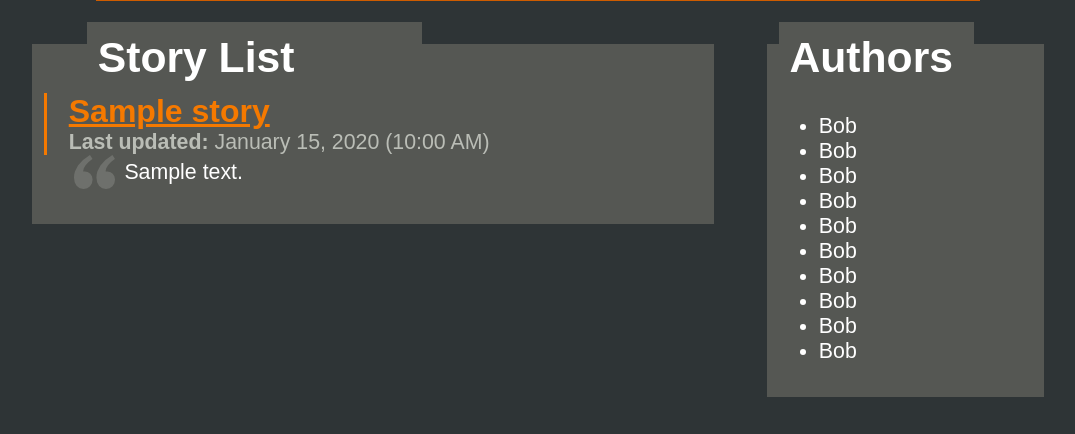
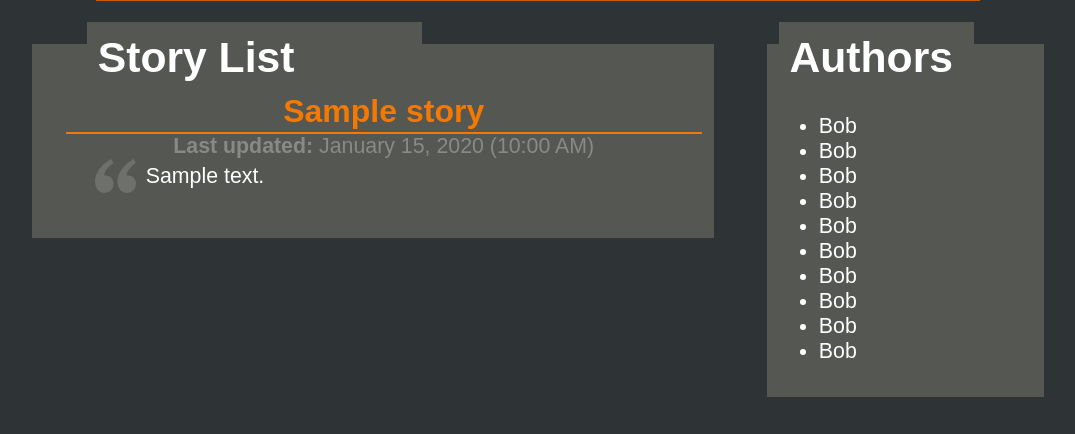
Before and after one commit to gcr/twg, a Django app: template stories/templates/stories/story_list.html in a window 1280 px wide. Shown: the part 348-782 px from the top of the page, without its empty margins (102-1177 px from the left). Run offline with Django 3.2, Linux system fonts and the light colour scheme; the template is opened without the code that fills it: most values are stand-ins (such as "Sample title", 1, 10 or a date in 2020).

Commit message:
Pat's suggestions

```diff
--- a/static/stylesheet.css
+++ b/static/stylesheet.css
@@ -140,27 +140,30 @@ input.openid {
 .story-list {
 /*    width: 70%;*/
 }
-.story-list .story-header {
-    display: inline-block;
-    border-left: solid 3px #f57900;
-    color: #babdb6;
+.story-list .story-entry {
+/*    border-left: solid 3px #f57900;*/
+    color: #888a85;
     padding-left: 1em;
+    text-align: center;
 }
-.story-list .story-header h2 {
+.story-list .story-entry h2 {
     margin: 0;
+    padding-bottom: 2px;
+    border-bottom: solid 2px #f57900;
 }
 .story-list a:visited,.story-list a:active,.story-list a:hover,.story-list a:link {
     color: #f57900;
+    text-decoration: none;
 }
 .story-list .story {
     display: block;
     background-image: url("/static/quote-left.png");
     background-repeat: no-repeat;
     background-position: 8px 0;
-/*    margin-top: -1em;*/
     margin-left: 1em;
-    margin-bottom: 1em;
-/*    background-color: #ce5c00;*/
+    margin-bottom: 1.5em;
     padding: 0.25em;
     text-indent: 2.5em;
+    text-align: left;
+    color: #fff;
 }
--- a/stories/templates/stories/story_list.html
+++ b/stories/templates/stories/story_list.html
@@ -10,14 +10,14 @@
         {% if story_list %}
             {% for story in story_list %}
                 {# TODO: Change this to ui-state-active for new stories #}
-                <div class="story-header">
+                <div class="story-entry">
                     <h2><a href="{% url story_detail slug=story.slug %}">{{story.name}}</a></h2>
                     <strong>Last updated:</strong>
                     {{ story.last_update_date|naturalday:"F d, Y" }}
                     ({{ story.last_update_date|date:"g:i A"}})
-                </div>
-                <div class="story">
-                    {{ story.brieftext }}
+                    <div class="story">
+                        {{ story.brieftext }}
+                    </div>
                 </div>
             {% endfor %}
         {% else %}
```
